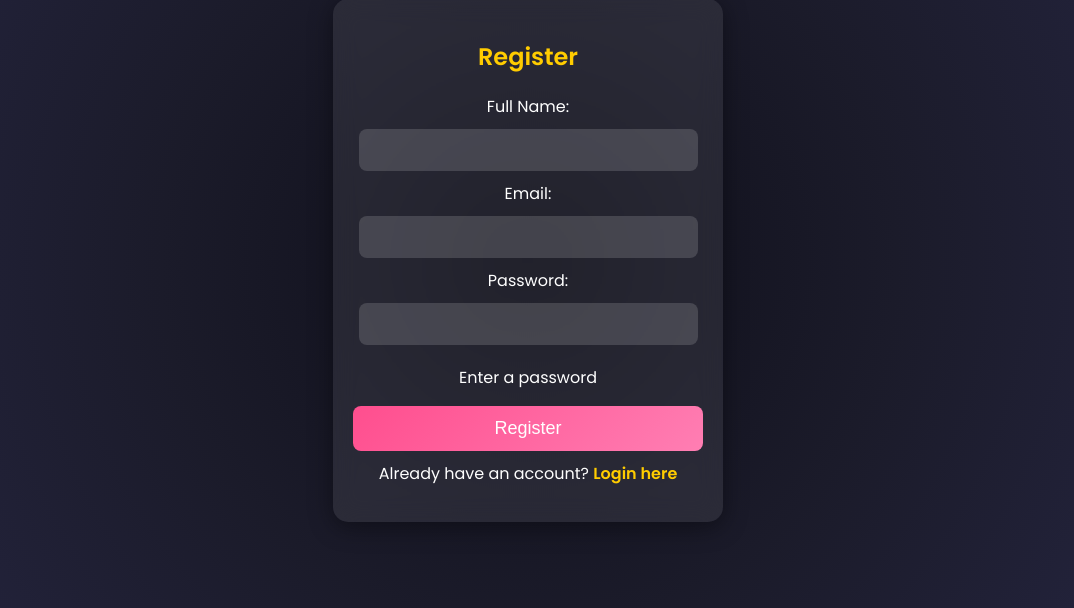
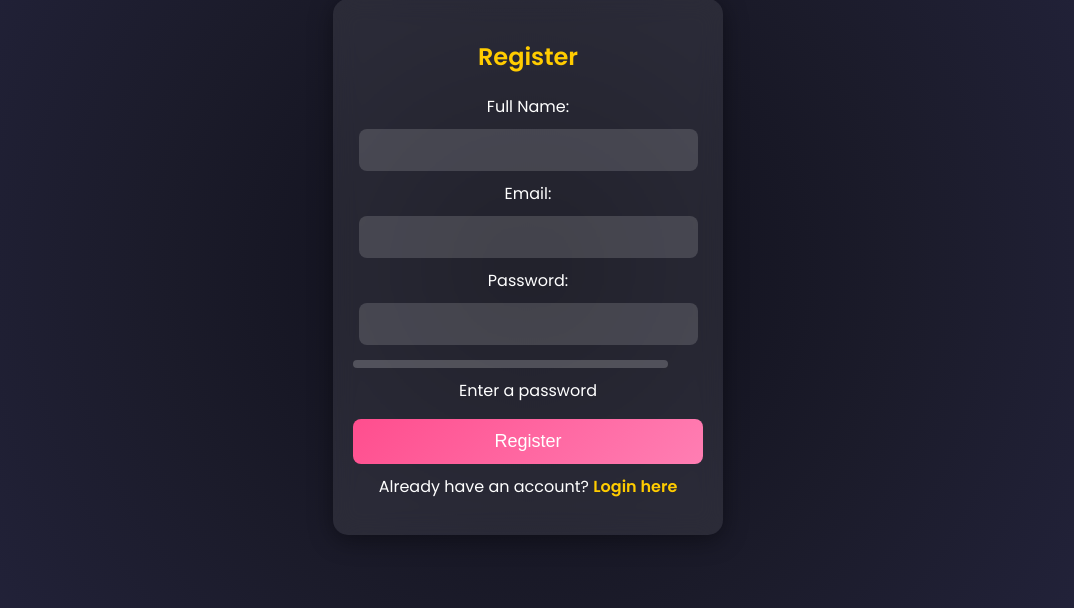
Before and after one commit to sujith0466/Smart_Study_Buddy, a Flask app: template templates/register.html in a window 1280 px wide. Shown: the part 101-709 px from the top of the page, without its empty margins (112-1186 px from the left). Run offline with Flask 3, Linux system fonts and the light colour scheme; the template is opened without the code that fills it, so the values that code supplies are empty.

Commit message:
Update register.html

```diff
--- a/templates/register.html
+++ b/templates/register.html
@@ -5,11 +5,57 @@
     <meta name="viewport" content="width=device-width, initial-scale=1.0">
     <title>Register | Smart Study Buddy</title>
     <link rel="stylesheet" href="{{ url_for('static', filename='css/style.css') }}">
+    <style>
+        /* Strength Bar Styling */
+        .strength-container {
+            width: 90%;
+            height: 8px;
+            background: rgba(255, 255, 255, 0.2);
+            border-radius: 5px;
+            margin-top: 5px;
+            position: relative;
+            overflow: hidden;
+        }
+
+        #strength-bar {
+            height: 100%;
+            width: 0%;
+            border-radius: 5px;
+            transition: width 0.4s ease-in-out, background 0.4s ease-in-out;
+        }
+
+        /* Flash Messages */
+        .flash-messages {
+            color: white;
+            background: rgba(255, 0, 0, 0.7);
+            padding: 10px;
+            margin-bottom: 15px;
+            border-radius: 5px;
+            animation: fadeIn 1s ease-in-out;
+        }
+
+        @keyframes fadeIn {
+            from { opacity: 0; transform: translateY(-10px); }
+            to { opacity: 1; transform: translateY(0); }
+        }
+    </style>
 </head>
 <body>
     <div class="container">
         <h2>Register</h2>
+
+        <!-- Flash Messages -->
+        {% with messages = get_flashed_messages(with_categories=True) %}
+            {% if messages %}
+                {% for category, message in messages %}
+                    <div class="flash-messages {{ category }}">{{ message }}</div>
+                {% endfor %}
+            {% endif %}
+        {% endwith %}
+
         <form action="{{ url_for('auth.register') }}" method="POST">
+            {{ form.hidden_tag() }}  <!-- CSRF Protection -->
+
             <label for="name">Full Name:</label>
             <input type="text" id="name" name="name" required>
 
@@ -36,28 +82,18 @@
             let strengthText = document.getElementById("strength-text");
             let strength = 0;
 
-            if (password.length >= 6) strength++;
+            if (password.length >= 8) strength++;
             if (password.match(/[A-Z]/)) strength++;
             if (password.match(/[0-9]/)) strength++;
             if (password.match(/[@$!%*?&]/)) strength++;
 
-            if (strength === 0) {
-                strengthBar.style.width = "0%";
-                strengthText.innerHTML = "Enter a password";
-                strengthBar.style.background = "transparent";
-            } else if (strength === 1) {
-                strengthBar.style.width = "33%";
-                strengthBar.style.background = "red";
-                strengthText.innerHTML = "Weak";
-            } else if (strength === 2) {
-                strengthBar.style.width = "66%";
-                strengthBar.style.background = "orange";
-                strengthText.innerHTML = "Medium";
-            } else {
-                strengthBar.style.width = "100%";
-                strengthBar.style.background = "green";
-                strengthText.innerHTML = "Strong";
-            }
+            let colors = ["transparent", "red", "orange", "green"];
+            let labels = ["Enter a password", "Weak", "Medium", "Strong"];
+            let widths = ["0%", "33%", "66%", "100%"];
+
+            strengthBar.style.width = widths[strength];
+            strengthBar.style.background = colors[strength];
+            strengthText.innerHTML = labels[strength];
         }
     </script>
 </body>
```
